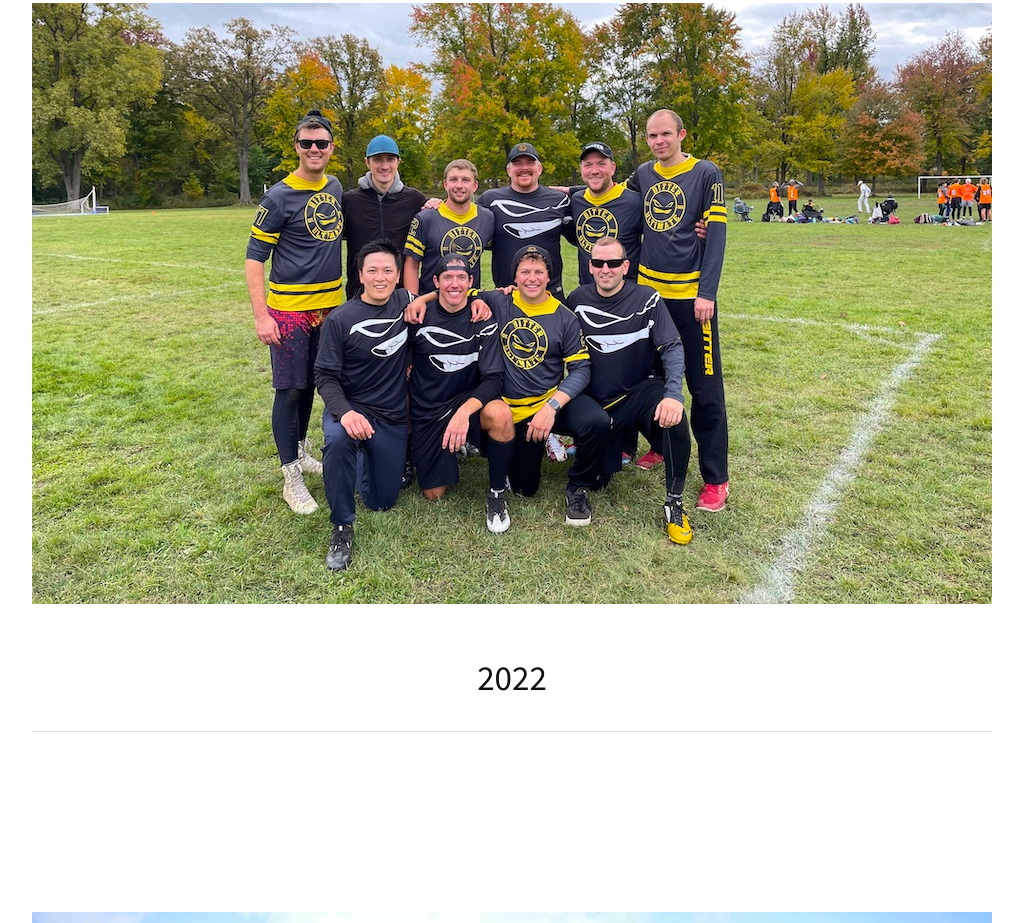
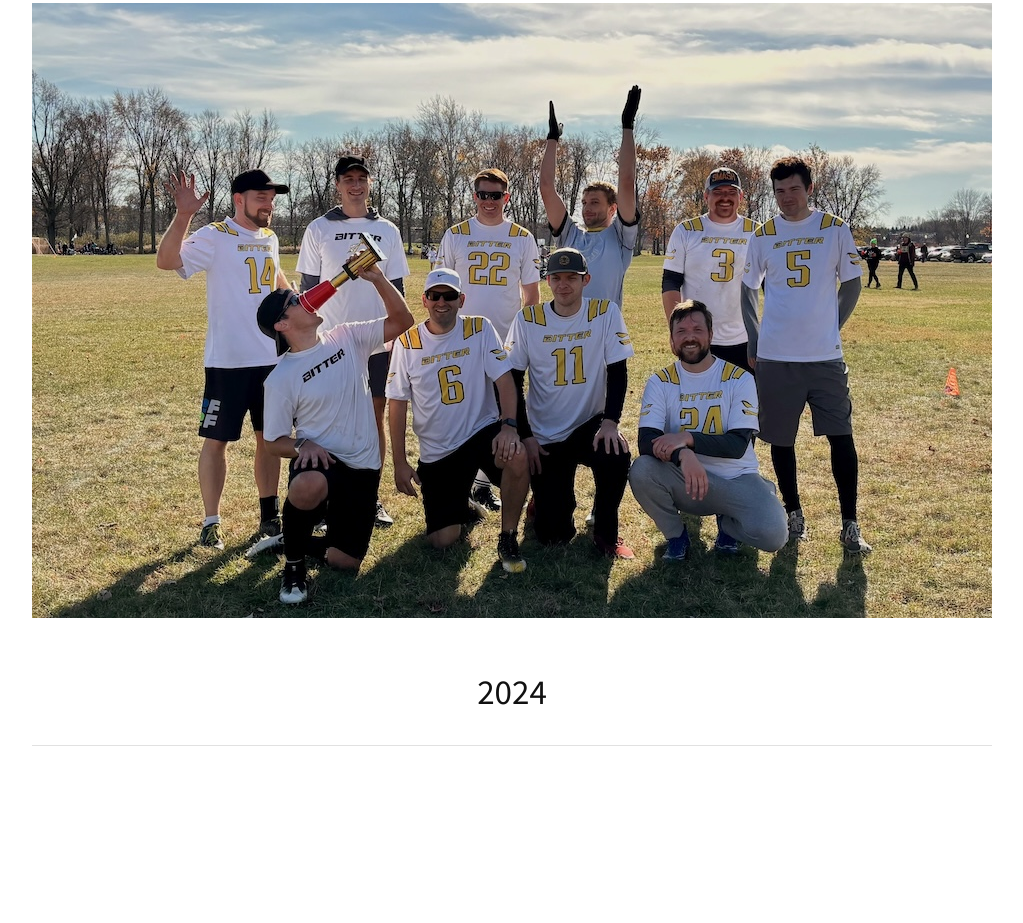
Before and after one commit to bitterultimate/bitterultimate.github.io, a plain HTML site: page index.html in a window 1280 px wide. Shown: the part 443-1366 px from the top of the page, without its empty margins (128-1151 px from the left). Drawn offline with Linux system fonts and the light colour scheme.

Commit message:
Update for 2024

```diff
--- a/index.html
+++ b/index.html
@@ -26,6 +26,13 @@
 
 			<! ----------- About Page ---------- >
 			<div id="aboutPage" >
+
+				<div class="sectionBreak" > </div>
+				<img src="images/2024_2x.jpeg" srcset="images/2024_1x.jpeg 1x, images/2024_2x.jpeg 2x" width="100%">
+				<div class="row">
+					<h2 class="title" style="text-align:center;">2024</h2>
+				</div>
+				<hr>
 
 				<div class="sectionBreak" > </div>
 				<img src="images/2022_2x.jpeg" srcset="images/2022_1x.jpeg 1x, images/2022_2x.jpeg 2x" width="100%">
```
Also changed, not shown: images/2024_1x.jpeg (added), images/2024_2x.jpeg (added), 1 other file.
